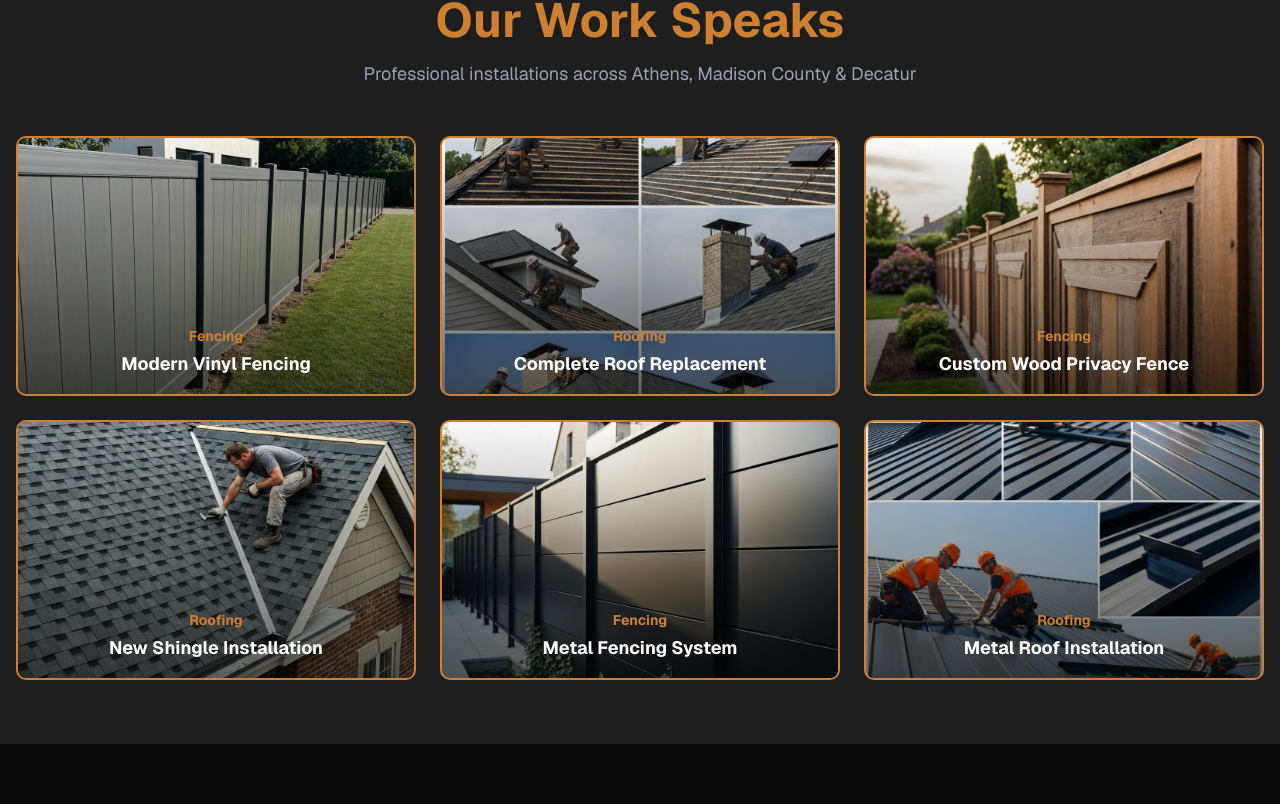
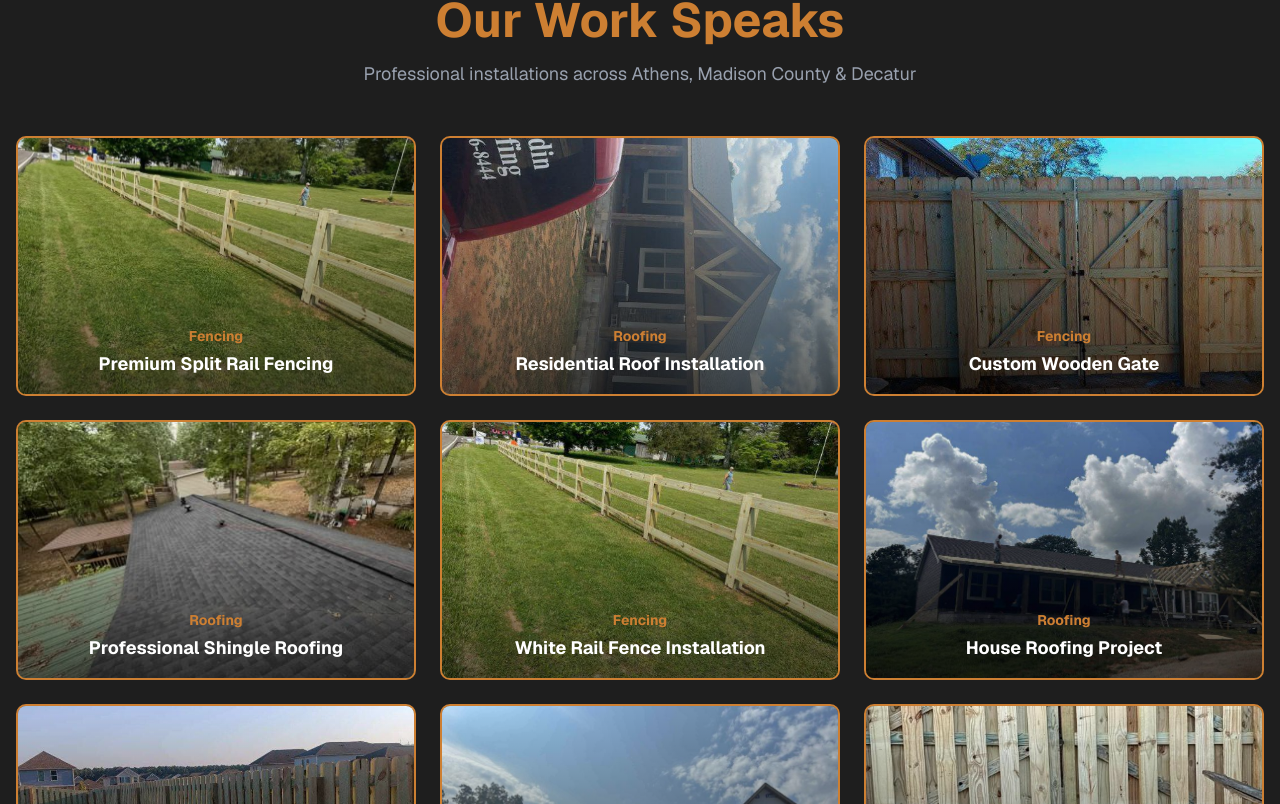
Before and after one commit to davisbryan595-lang/Hardin-Contracting, a Next.js app: page / in a window 1280 px wide. Shown: the part 1676-2480 px from the top of the page. Built offline with nearby package versions, Linux system fonts and the light colour scheme.

Commit message:
completionId: cgen-7532f4ba3ba54604a913925bfc247dff
cgen-7532f4ba3ba54604a913925bfc247dff

```diff
--- a/app/page.tsx
+++ b/app/page.tsx
@@ -190,12 +190,51 @@ export default function HardinContracting() {
 
           <div className="grid grid-cols-1 md:grid-cols-2 lg:grid-cols-3 gap-6">
             {[
-              { title: "Modern Vinyl Fencing", type: "Fencing", image: "/modern-vinyl-fencing-installation.jpg" },
-              { title: "Complete Roof Replacement", type: "Roofing", image: "/professional-roof-replacement-project.jpg" },
-              { title: "Custom Wood Privacy Fence", type: "Fencing", image: "/custom-wood-privacy-fence.jpg" },
-              { title: "New Shingle Installation", type: "Roofing", image: "/professional-shingle-roof-installation.jpg" },
-              { title: "Metal Fencing System", type: "Fencing", image: "/modern-metal-fence-system.jpg" },
-              { title: "Metal Roof Installation", type: "Roofing", image: "/professional-metal-roof-installation.jpg" },
+              { title: "Premium Split Rail Fencing", type: "Fencing", image: "/hardingallery1/IMG-20251202-WA0071.jpg" },
+              { title: "Residential Roof Installation", type: "Roofing", image: "/hardingallery1/IMG-20251202-WA0075.jpg" },
+              { title: "Custom Wooden Gate", type: "Fencing", image: "/hardingallery2/IMG-20251202-WA0074.jpg" },
+              { title: "Professional Shingle Roofing", type: "Roofing", image: "/hardingallery1/IMG-20251202-WA0080.jpg" },
+              { title: "White Rail Fence Installation", type: "Fencing", image: "/hardingallery1/IMG-20251202-WA0090.jpg" },
+              { title: "House Roofing Project", type: "Roofing", image: "/hardingallery2/IMG-20251202-WA0097.jpg" },
+              { title: "Quality Fencing Work", type: "Fencing", image: "/hardingallery1/IMG-20251202-WA0072.jpg" },
+              { title: "Roof Framing & Installation", type: "Roofing", image: "/hardingallery2/IMG-20251202-WA0098.jpg" },
+              { title: "Durable Split Rail Fence", type: "Fencing", image: "/hardingallery1/IMG-20251202-WA0073.jpg" },
+              { title: "New Roof Construction", type: "Roofing", image: "/hardingallery2/IMG-20251202-WA0099.jpg" },
+              { title: "Residential Fence Installation", type: "Fencing", image: "/hardingallery1/IMG-20251202-WA0074.jpg" },
+              { title: "Complete Roof Replacement", type: "Roofing", image: "/hardingallery2/IMG-20251202-WA0100.jpg" },
+              { title: "Professional Fencing", type: "Fencing", image: "/hardingallery1/IMG-20251202-WA0076.jpg" },
+              { title: "Expert Roofing Service", type: "Roofing", image: "/hardingallery2/IMG-20251202-WA0101.jpg" },
+              { title: "Premium Fence Design", type: "Fencing", image: "/hardingallery1/IMG-20251202-WA0077.jpg" },
+              { title: "Residential Roof Work", type: "Roofing", image: "/hardingallery2/IMG-20251202-WA0102.jpg" },
+              { title: "Quality Fence Construction", type: "Fencing", image: "/hardingallery1/IMG-20251202-WA0078.jpg" },
+              { title: "Professional Roof Installation", type: "Roofing", image: "/hardingallery2/IMG-20251202-WA0103.jpg" },
+              { title: "Durable Fencing Solutions", type: "Fencing", image: "/hardingallery1/IMG-20251202-WA0079.jpg" },
+              { title: "Complete Roofing Project", type: "Roofing", image: "/hardingallery2/IMG-20251202-WA0104.jpg" },
+              { title: "Residential Fence Project", type: "Fencing", image: "/hardingallery1/IMG-20251202-WA0081.jpg" },
+              { title: "Expert Roof Work", type: "Roofing", image: "/hardingallery2/IMG-20251202-WA0105.jpg" },
+              { title: "Professional Fencing Work", type: "Fencing", image: "/hardingallery1/IMG-20251202-WA0082.jpg" },
+              { title: "Quality Fence Installation", type: "Fencing", image: "/hardingallery1/IMG-20251202-WA0083.jpg" },
+              { title: "Trusted Fencing Services", type: "Fencing", image: "/hardingallery1/IMG-20251202-WA0084.jpg" },
+              { title: "Expert Fence Construction", type: "Fencing", image: "/hardingallery1/IMG-20251202-WA0085.jpg" },
+              { title: "Premium Fencing Installation", type: "Fencing", image: "/hardingallery1/IMG-20251202-WA0086.jpg" },
+              { title: "Professional Fence Design", type: "Fencing", image: "/hardingallery1/IMG-20251202-WA0087.jpg" },
+              { title: "Quality Residential Fence", type: "Fencing", image: "/hardingallery1/IMG-20251202-WA0088.jpg" },
+              { title: "Durable Fence Solutions", type: "Fencing", image: "/hardingallery1/IMG-20251202-WA0089.jpg" },
+              { title: "Expert Fencing Installation", type: "Fencing", image: "/hardingallery1/IMG-20251202-WA0091.jpg" },
+              { title: "Professional Fence Project", type: "Fencing", image: "/hardingallery1/IMG-20251202-WA0092.jpg" },
+              { title: "Quality Fencing Installation", type: "Fencing", image: "/hardingallery1/IMG-20251202-WA0093.jpg" },
+              { title: "Trusted Fence Services", type: "Fencing", image: "/hardingallery1/IMG-20251202-WA0094.jpg" },
+              { title: "Premium Residential Fence", type: "Fencing", image: "/hardingallery1/IMG-20251202-WA0095.jpg" },
+              { title: "Expert Fence Installation", type: "Fencing", image: "/hardingallery1/IMG-20251202-WA0096.jpg" },
+              { title: "Professional Roofing Work", type: "Roofing", image: "/hardingallery1/IMG-20251202-WA0097.jpg" },
+              { title: "Quality Roof Installation", type: "Roofing", image: "/hardingallery1/IMG-20251202-WA0098.jpg" },
+              { title: "Expert Roofing Installation", type: "Roofing", image: "/hardingallery1/IMG-20251202-WA0099.jpg" },
+              { title: "Trusted Roofing Services", type: "Roofing", image: "/hardingallery1/IMG-20251202-WA0100.jpg" },
+              { title: "Premium Roof Installation", type: "Roofing", image: "/hardingallery1/IMG-20251202-WA0101.jpg" },
+              { title: "Professional Roof Project", type: "Roofing", image: "/hardingallery1/IMG-20251202-WA0102.jpg" },
+              { title: "Quality Roofing Work", type: "Roofing", image: "/hardingallery1/IMG-20251202-WA0103.jpg" },
+              { title: "Expert Roof Services", type: "Roofing", image: "/hardingallery1/IMG-20251202-WA0104.jpg" },
+              { title: "Complete Roofing Solution", type: "Roofing", image: "/hardingallery1/IMG-20251202-WA0105.jpg" },
             ].map((project, i) => (
               <div
                 key={i}
```
